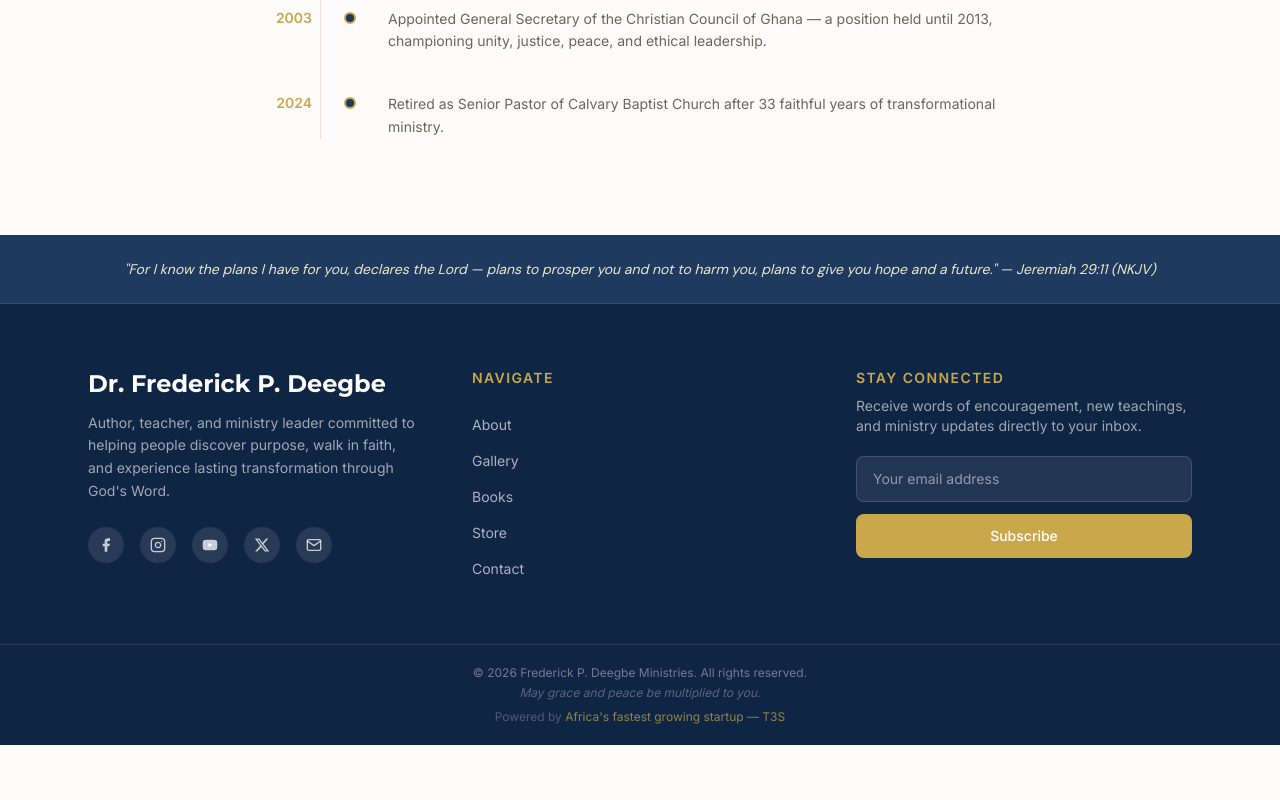
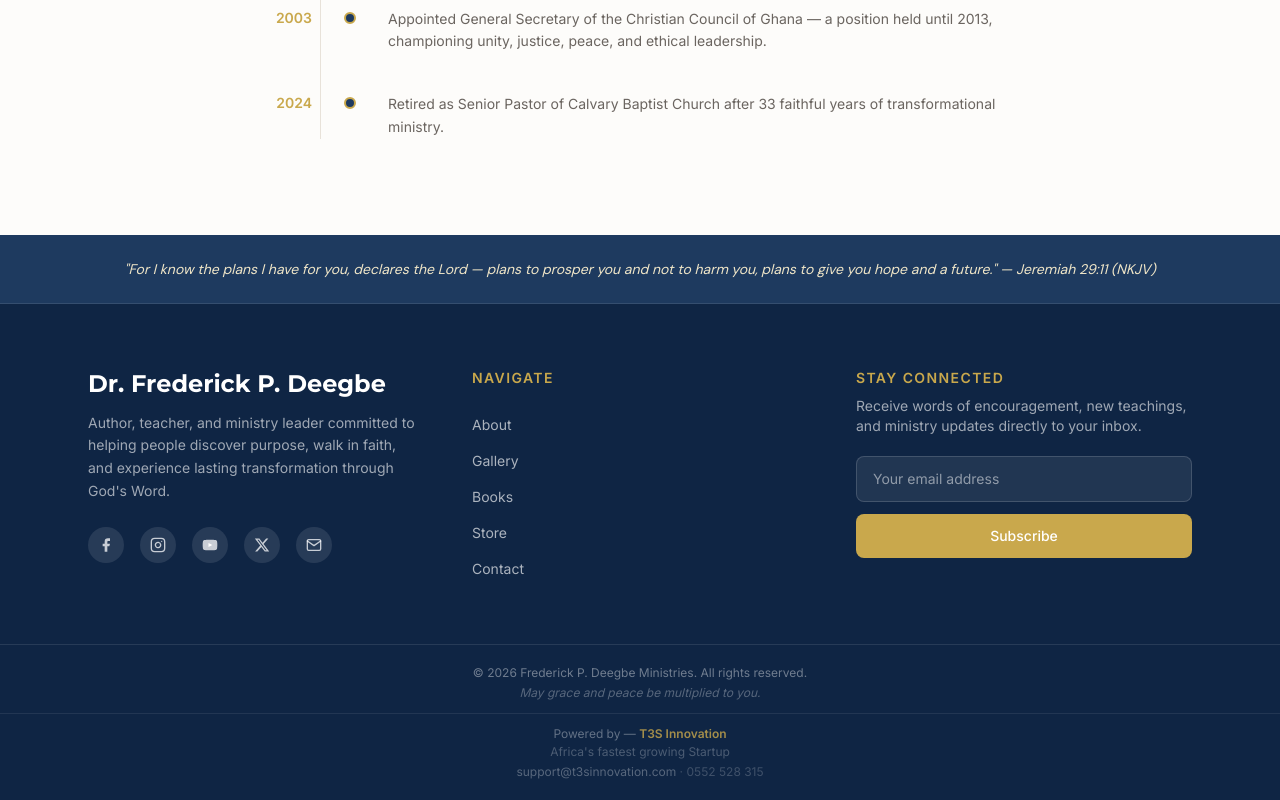
Before and after one commit to m1ch-a3l/Fred_Eegbe, a Next.js app: page /about in a window 1280 px wide. Shown: the part 6517-7317 px from the top of the page. Before the commit the page ends 7262 px from the top, so only its background shows below. Built offline with nearby package versions, Linux system fonts and the light colour scheme.

Commit message:
Footer: update T3S credit with website link, email and contact

```diff
--- a/src/components/layout/Footer.tsx
+++ b/src/components/layout/Footer.tsx
@@ -136,9 +136,29 @@ export default function Footer() {
         <p className="mt-1 italic" style={{ color: "rgba(255,255,255,0.3)" }}>
           May grace and peace be multiplied to you.
         </p>
-        <p className="mt-2" style={{ color: "rgba(255,255,255,0.25)" }}>
-          Powered by <span style={{ color: "var(--gold)", opacity: 0.7 }}>Africa's fastest growing startup — T3S</span>
-        </p>
+        <div className="mt-3 pt-3" style={{ borderTop: "1px solid rgba(255,255,255,0.08)" }}>
+          <p className="text-xs" style={{ color: "rgba(255,255,255,0.35)" }}>
+            Powered by —{" "}
+            <a
+              href="https://t3sinnovation.com"
+              target="_blank"
+              rel="noopener noreferrer"
+              className="font-semibold transition-opacity hover:opacity-100"
+              style={{ color: "var(--gold)", opacity: 0.8 }}
+            >
+              T3S Innovation
+            </a>
+          </p>
+          <p className="text-xs mt-0.5" style={{ color: "rgba(255,255,255,0.25)" }}>
+            Africa&apos;s fastest growing Startup
+          </p>
+          <p className="text-xs mt-1" style={{ color: "rgba(255,255,255,0.2)" }}>
+            <a href="mailto:support@t3sinnovation.com" className="hover:opacity-60 transition-opacity" style={{ color: "rgba(255,255,255,0.3)" }}>
+              support@t3sinnovation.com
+            </a>
+            {" · "}0552 528 315
+          </p>
+        </div>
       </div>
     </footer>
   );
```
